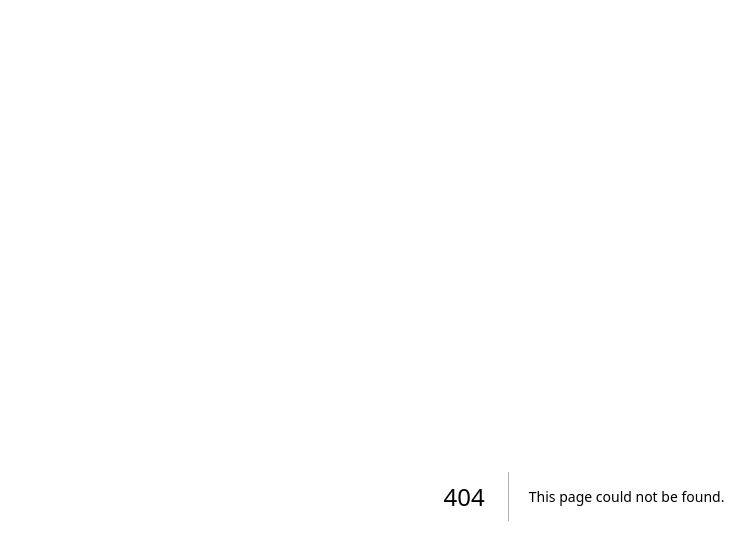
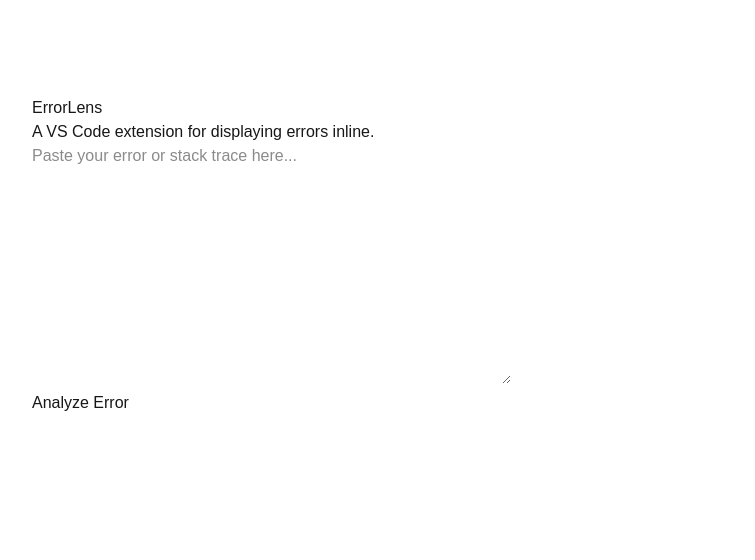
Before and after one commit to Neelima0610/my-startup-site, a Next.js app in the folder web/: page /tools/errorlens in a window 1280 px wide. Before the commit this address had no page. Shown: the top 560 px of the page, without its empty margins (56-811 px from the left). Built offline with nearby package versions, Linux system fonts and the light colour scheme.

Commit message:
Added new tool for error analysis with open AI API Key - Error Analyzer

```diff
--- /dev/null
+++ b/web/app/api/analyze-error/route.ts
@@ -0,0 +1,54 @@
+
+import OpenAI from "openai";
+
+const openai = new OpenAI({
+  apiKey: process.env.OPENAI_API_KEY
+});
+
+export async function POST(request: Request) {
+  const { error } = await request.json();
+
+  if (!error) {
+    return Response.json({ error: "Error text is required" }, { status: 400 });
+  }
+
+  try {
+    const prompt = `
+You are a senior software engineer and debugging expert.
+
+Analyze the following error or stack trace and respond in EXACTLY this format:
+
+What happened:
+<1–2 sentences>
+
+Why it happened:
+<root cause explanation>
+
+How to fix it:
+<clear, actionable steps>
+
+Rules:
+- Be concise
+- Do not mention AI
+- Do not add extra sections
+- Assume developer audience
+
+Error:
+${error}
+    `;
+
+    const completion = await openai.chat.completions.create({
+      model: "gpt-4o-mini",
+      messages: [{ role: "user", content: prompt }],
+      temperature: 0
+    });
+
+    const analysis = completion.choices[0].message?.content || "No analysis generated.";
+
+    return Response.json({ analysis });
+
+  } catch (err) {
+    console.error(err);
+    return Response.json({ error: "Failed to generate analysis" }, { status: 500 });
+  }
+}
--- /dev/null
+++ b/web/app/ideas/page.tsx
@@ -0,0 +1,7 @@
+export default function Ideas() {
+  return (
+    <main>
+      <h1>Ideas</h1>
+    </main>
+  );
+}
--- /dev/null
+++ b/web/app/tools/errorlens/page.tsx
@@ -0,0 +1,57 @@
+'use client';
+
+import { useState } from 'react';
+
+export default function ErrorLens() {
+  const [errorText, setErrorText] = useState('');
+  const [result, setResult] = useState('');
+  const [loading, setLoading] = useState(false);
+
+  const analyzeError = async () => {
+    if (!errorText) return;
+
+    setLoading(true);
+    try {
+      const res = await fetch("/api/analyze-error", {
+        method: "POST",
+        headers: { "Content-Type": "application/json" },
+        body: JSON.stringify({ error: errorText })
+      });
+      const data = await res.json();
+      setResult(data.analysis);
+    } catch (err) {
+      console.error(err);
+      setResult("Failed to analyze error");
+    } finally {
+      setLoading(false);
+    }
+  };
+
+  return (
+    <main>
+      <h1>ErrorLens</h1>
+      <p>A VS Code extension for displaying errors inline.</p>
+
+      <div>
+        <textarea
+          value={errorText}
+          onChange={(e) => setErrorText(e.target.value)}
+          placeholder="Paste your error or stack trace here..."
+          rows={10}
+          cols={50}
+        />
+        <br />
+        <button onClick={analyzeError} disabled={loading}>
+          {loading ? 'Analyzing...' : 'Analyze Error'}
+        </button>
+      </div>
+
+      {result && (
+        <div>
+          <h2>Analysis:</h2>
+          <pre>{result}</pre>
+        </div>
+      )}
+    </main>
+  );
+}
--- /dev/null
+++ b/web/app/tools/page.tsx
@@ -0,0 +1,7 @@
+export default function Tools() {
+  return (
+    <main>
+      <h1>Tools</h1>
+    </main>
+  );
+}
```
